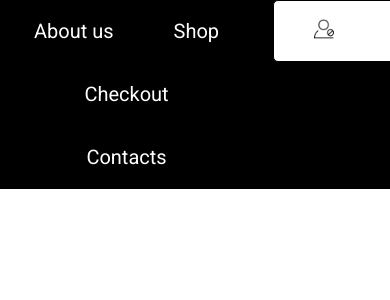
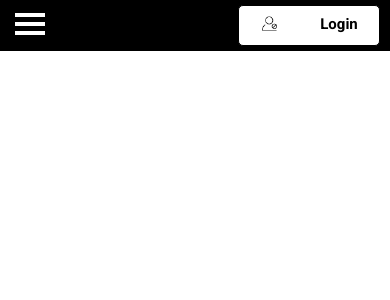
Before and after one commit to fabiolorenzi/quicky-pizza, a React (Create React App) app: page / in a window 390 px wide. Shown: the top 300 px of the page. Built offline with nearby package versions, Linux system fonts and the light colour scheme.

Commit message:
implementing burger button and devices compatibility

```diff
--- a/src/components/Menu.jsx
+++ b/src/components/Menu.jsx
@@ -1,12 +1,30 @@
-import React from "react";
+import React, {useState} from "react";
 
 function Menu() {
+    const [open, setOpen] = useState(false);
+
+    const openClose = e => {
+        e.preventDefault();
+        setOpen(!open);
+    };
+
+    let openCloseRes = open ? "burgerOpen" : "";
+
     return(
         <div className="menu">
-            <a href="#aboutus"><p>About us</p></a>
-            <a href="#shop"><p>Shop</p></a>
-            <a href="#checkout"><p>Checkout</p></a>
-            <a href="#contacts"><p>Contacts</p></a>
+            <div className="big_menu">
+                <a href="#aboutus"><p>About us</p></a>
+                <a href="#shop"><p>Shop</p></a>
+                <a href="#checkout"><p>Checkout</p></a>
+                <a href="#contacts"><p>Contacts</p></a>
+            </div>
+            <div className="burger_menu">
+                <button className={openCloseRes} onClick={openClose}>
+                    <div></div>
+                    <div></div>
+                    <div></div>
+                </button>
+            </div>
         </div>
     );
 };
--- a/src/style.css
+++ b/src/style.css
@@ -21,10 +21,14 @@ body {
 .menu {
     display: inline-block;
     width: 70%;
-    text-align: center;
 }
 
-.menu a {
+.big_menu {
+    width: 100%;
+    text-align: right;
+}
+
+.big_menu a {
     display: inline-block;
     color: #ffffff;
     text-decoration: none;
@@ -32,14 +36,18 @@ body {
     transition-duration: 0.3s;
 }
 
-.menu a:hover {
+.big_menu a:hover {
     color: #b4b4b4;
     transition-duration: 0.3s;
 }
 
-.menu a p {
+.big_menu a p {
     font-size: 20px;
     margin-right: 20px;
+}
+
+.burger_menu {
+    display: none;
 }
 
 .loginBar {
@@ -50,17 +58,15 @@ body {
 .loginStateBar {
     display: block;
     margin: auto;
+    padding-top: 5px;
 }
 
 .loginStateBar button {
+    display: flex;
+    margin: auto;
     background-color: #ffffff;
-    display: flex;
-    align-items: center;
-    margin: auto;
-    padding: 5px 20px;
     border-radius: 5px;
     border: 1px solid #000000;
-    justify-content: space-around;
 }
 
 .loginImage {
@@ -78,10 +84,119 @@ body {
 
 .loginUsername {
     display: inline-block;
-    width: 150px;
+    width: 120px;
 }
 
 .loginUsername h1 {
     display: inline-block;
     font-size: 20px;
 }
+
+@media only screen and (max-width: 760px) {
+
+    /*--------------------HEADER--------------------*/
+
+    .menu {
+        width: 55%;
+    }
+
+    .big_menu {
+        display: none;
+    }
+
+    .burger_menu {
+        display: block;
+        height: 100%;
+        width: 100%;
+    }
+
+    .burger_menu button {
+        display: block;
+        margin-top: 12px;
+        margin-left: 9px;
+        background-color: #000000;
+        border: none;
+        transition-duration: 0.5s;
+    }
+
+    .burger_menu button div {
+        display: block;
+        background-color: #ffffff;
+        padding: 2px 15px;
+        margin-bottom: 5px;
+        transition-duration: 0.5s;
+    }
+
+    .burgerOpen {
+        transform: rotate(180deg);
+        transition-duration: 0.5s;
+    }
+
+    .burgerOpen div:first-child {
+        position: absolute;
+        transform: rotate(-60deg);
+        margin-top: 6px;
+        margin-left: -5px;
+        padding: 2px 13px;
+        transition-duration: 0.5s;
+    }
+
+    .burgerOpen div:nth-child(2) {
+        position: absolute;
+        transform: rotate(58deg);
+        margin-top: 6px;
+        margin-left: 8px;
+        padding: 2px 13px;
+        transition-duration: 0.5s
+    }
+
+    .burgerOpen div:last-child {
+        margin-top: 18px;
+        transition-duration: 0.5s;
+    }
+
+    .loginBar {
+        width: 45%;
+    }
+
+    .loginStateBar {
+        padding-bottom: 5px;
+    }
+
+    .loginStateBar button {
+        padding: 0;
+        border-radius: 5px;
+        margin-right: 10px;
+    }
+
+    .loginImage {
+        width: 60px;
+    }
+
+    .loginImage img {
+        width: 15px;
+        height: 15px;
+        padding: 10px;
+    }
+
+    .loginUsername {
+        width: 80px;
+    }
+
+    .loginUsername h1 {
+        font-size: 15px;
+    }
+}
+
+@media only screen and (max-width: 360px) {
+
+    /*--------------------HEADER--------------------*/
+
+    .menu {
+        width: 40%;
+    }
+
+    .loginBar {
+        width: 60%;
+    }
+}
```
